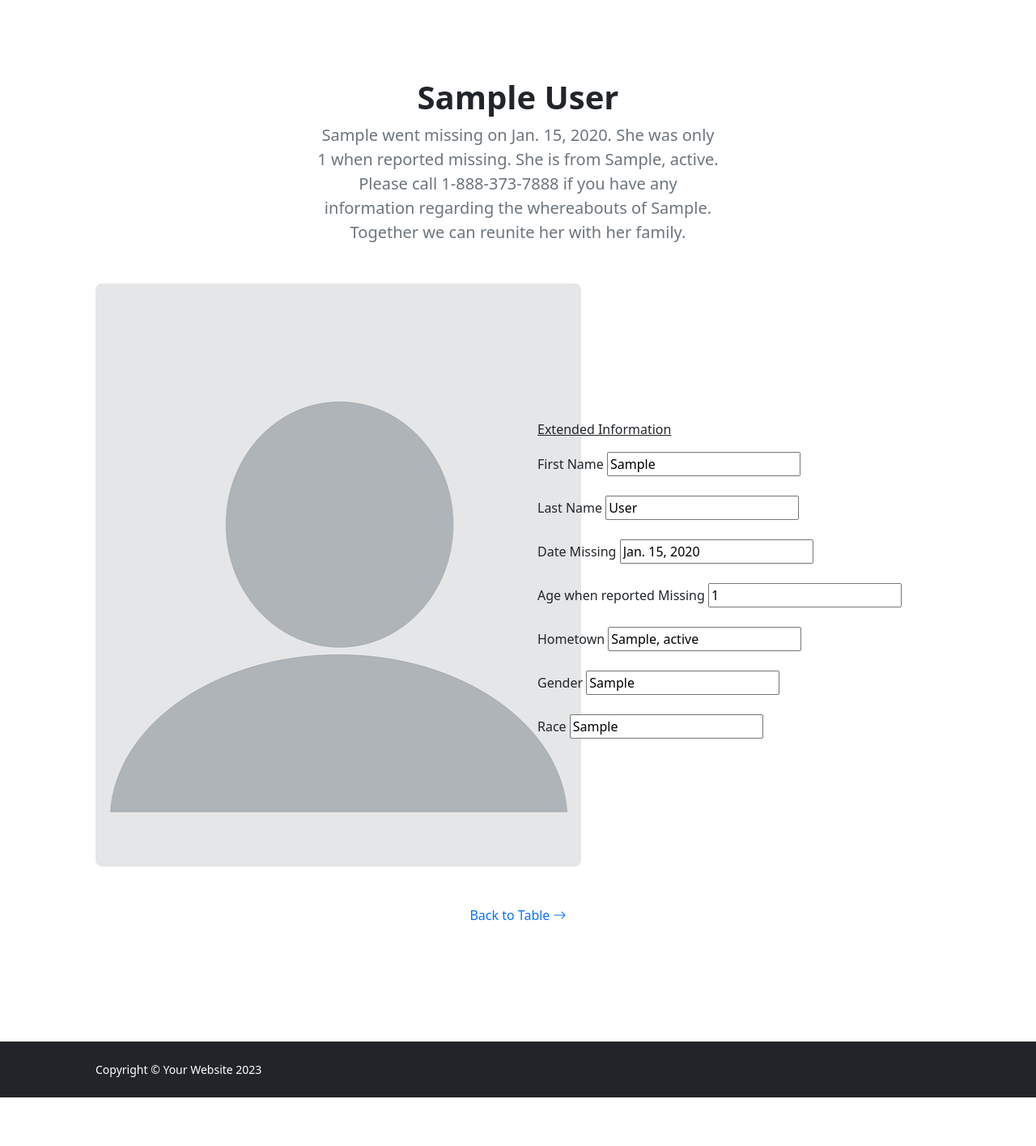
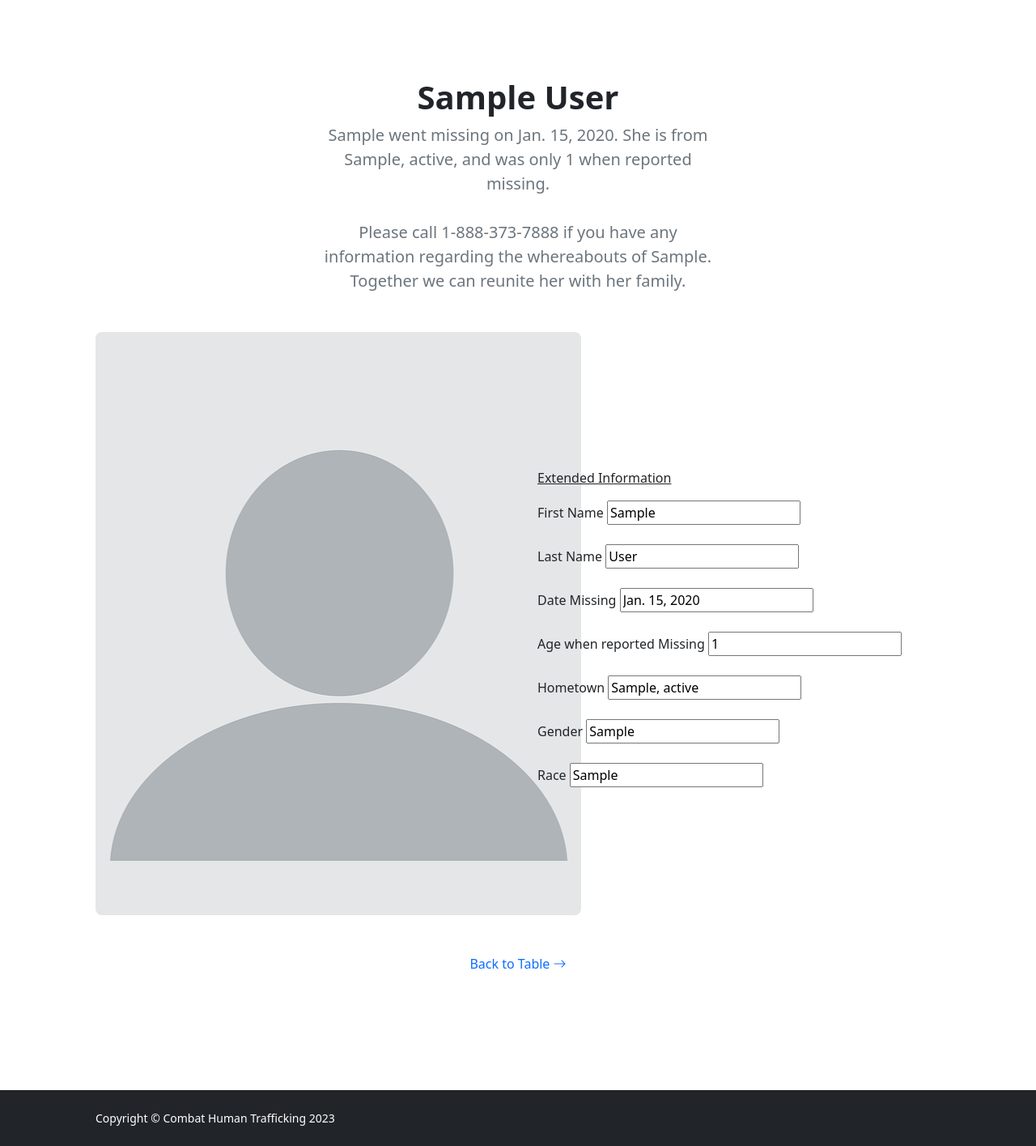
Before and after one commit to afank14/missingpersons, a Django app: page /displayPerson/1/ in a window 1280 px wide. Shown: the part 58-1473 px from the top of the page at 81% size. Before the commit the page ends 1413 px from the top, so only its background shows below. Run offline with Django 4.2, Linux system fonts and the light colour scheme; tables that the repository leaves empty hold one stand-in row (values such as "Sample post"); some libraries are stand-ins or nearby versions.

Commit message:
final version

```diff
--- a/templates/base.html
+++ b/templates/base.html
@@ -38,7 +38,7 @@
         <footer class="bg-dark py-4 mt-auto">
             <div class="container px-5">
                 <div class="row align-items-center justify-content-between flex-column flex-sm-row">
-                    <div class="col-auto"><div class="small m-0 text-white">Copyright &copy; Your Website 2023</div></div>
+                    <div class="col-auto"><div class="small m-0 text-white">Copyright &copy; Combat Human Trafficking 2023</div></div>
                 </div>
             </div>
         </footer>
--- a/templates/mdata/displayPerson.html
+++ b/templates/mdata/displayPerson.html
@@ -10,17 +10,14 @@
                                 <h1 class="fw-bolder">{{data.first_name}} {{data.last_name}}</h1>
                                 <p class="lead fw-normal text-muted mb-0">{{data.first_name}} went missing on {{data.date_missing}}.
                                     {% if data.gender == 'M' %}
-                                        He
-                                    {% else %}
-                                        She
-                                    {% endif %}
-                                     was only {{data.age_at_missing}} when reported missing.
-                                    {% if data.gender == 'M' %}
                                      He
                                     {% else %}
                                      She
                                     {% endif %}
-                                     is from {{data.city}}, {{data.state}}. Please call 1-888-373-7888 if you have any information regarding the whereabouts of {{data.first_name}}.
+                                     is from {{data.city}}, {{data.state}}, and
+                                    was only {{data.age_at_missing}} when reported missing.
+                                    <br><br>
+                                    Please call 1-888-373-7888 if you have any information regarding the whereabouts of {{data.first_name}}.
                                     Together we can reunite
                                     {% if data.gender == 'M' %}
                                     him
```
